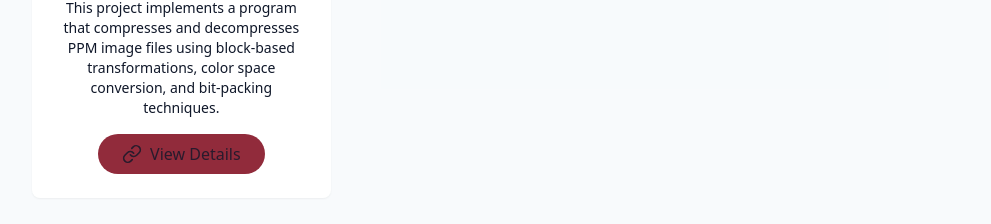
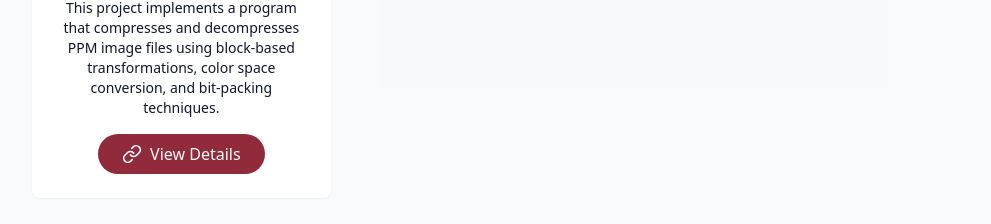
Before and after one commit to roanye/portfolio_website, a React (Vite) app: page / in a window 1280 px wide. Shown: the part 5538-5762 px from the top of the page, without its empty margins (128-1119 px from the left). Built offline with nearby package versions, Linux system fonts and the light colour scheme.

Commit message:
not sure what change this is

```diff
--- a/src/components/ProjectsSection.jsx
+++ b/src/components/ProjectsSection.jsx
@@ -57,7 +57,7 @@ export const ProjectsSection = () => {
                                                                 <div className="flex justify-center items-center">
                                                                         <Link
                                                                          to={`/projects/${project.title.toLowerCase()}`}
-                                                                         className="flex items-center space-x-2 text-foreground/80 cosmic-button"
+                                                                         className="flex items-center space-x-2 cosmic-button"
                                                                         >
                                                                         <LinkIcon size={20} />
                                                                         <span>View Details</span>
```
Also changed, not shown: 1 other file (tests, documents, lock files or other folders).
